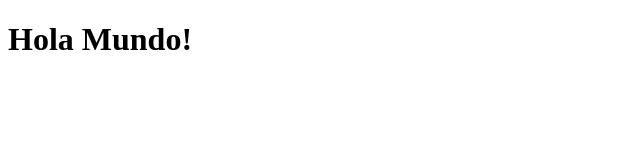
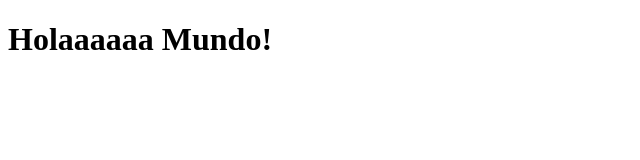
Before and after one commit to gastonbalborin/MS, a plain HTML site: page index.html in a window 1280 px wide. Shown: the whole page, without its empty margins (0-640 px from the left). Drawn offline with Linux system fonts and the light colour scheme.

Commit message:
Update index.html

```diff
--- a/index.html
+++ b/index.html
@@ -6,6 +6,6 @@
   <title>HOLA MUNDO</title>
 </head>
 <body>
-  <h1> Hola Mundo! </h1>
+  <h1> Holaaaaaa Mundo! </h1>
 </body>
 </html>
```
